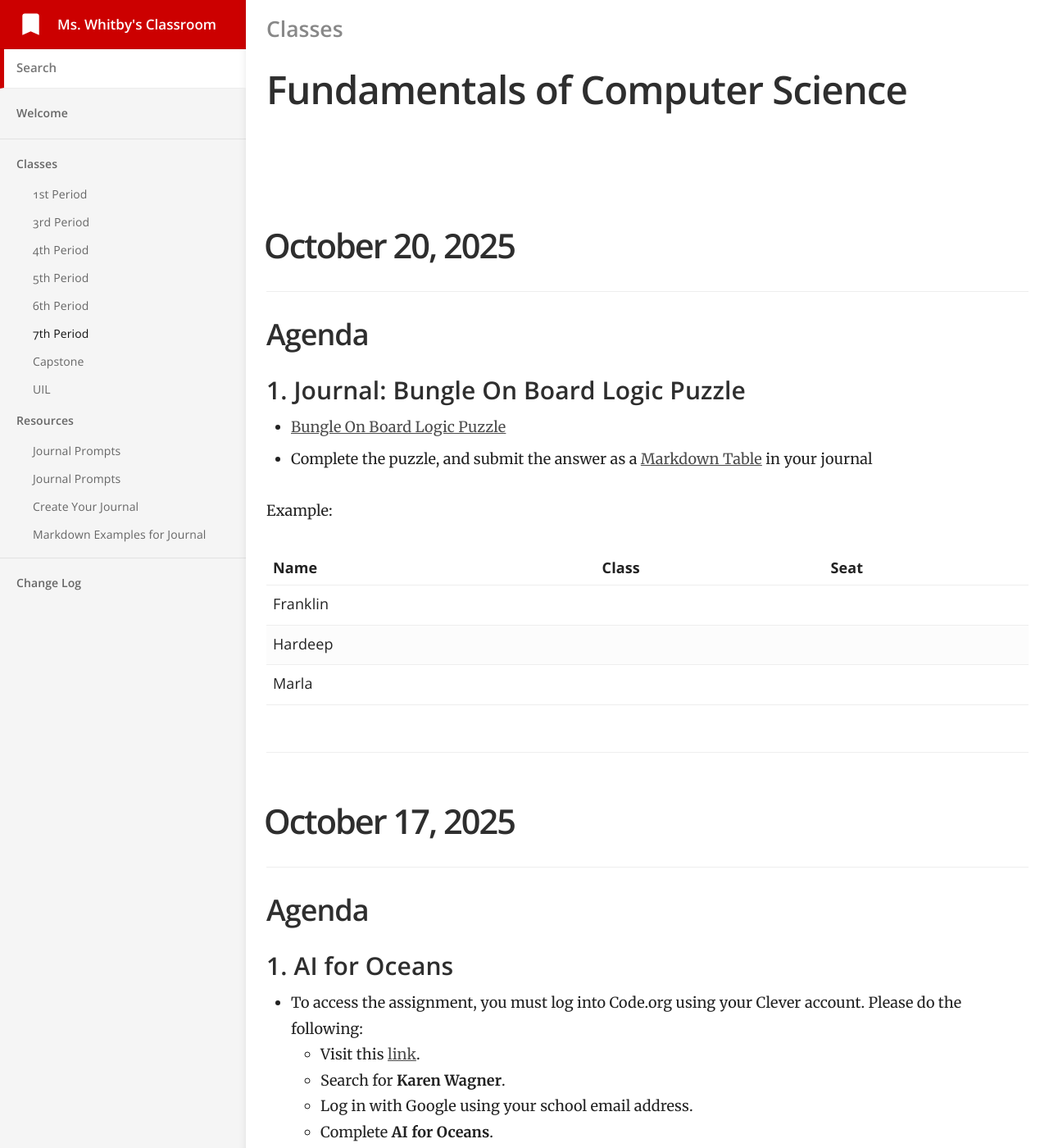
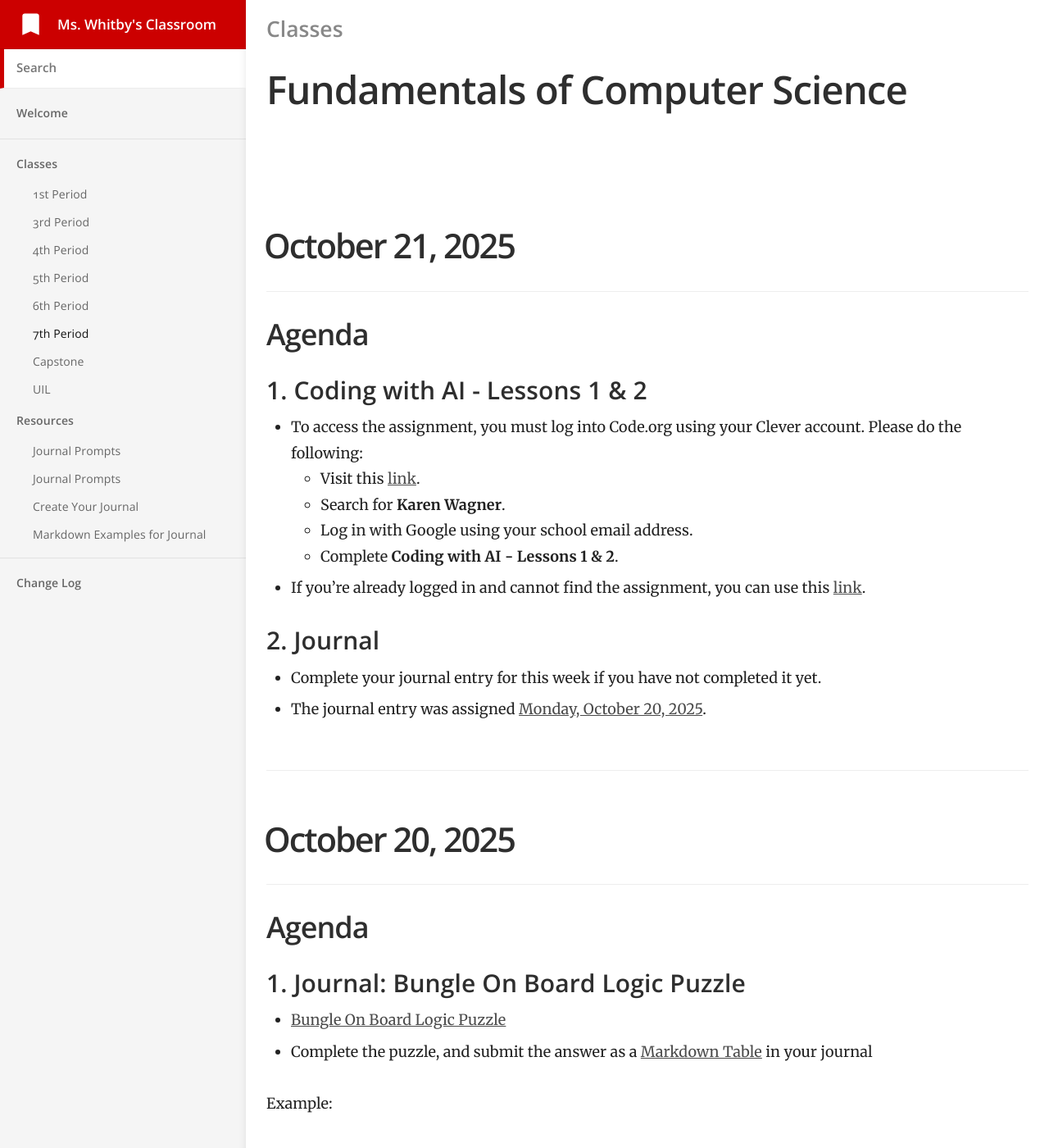
Before and after one commit to mswhitby/classroom, a Jekyll site: the page built from _docs/classes/7th.md, in a window 1280 px wide and 1400 px high. Shown: the whole window at 82% size. Built offline with Jekyll 4.4.1, drawn with Linux system fonts in a browser that asks for light colours.

Commit message:
Updated lessons

```diff
--- a/_docs/classes/7th.md
+++ b/_docs/classes/7th.md
@@ -4,6 +4,27 @@ subtitle: Fundamentals of Computer Science
 category: Classes
 order: 6
 ---
+
+# October 21, 2025
+
+## Agenda
+
+### 1. Coding with AI - Lessons 1 & 2
+
+- To access the assignment, you must log into Code.org using your Clever account. Please do the following:
+    - Visit this [link](https://clever.com/oauth/district-picker?client_id=2f27405716644a951b23&redirect_uri=https%3A%2F%2Fstudio.code.org%2Fusers%2Fauth%2Fclever%2Fcallback&response_type=code&state=ede33ff61289cf32708a0f54079cdd23e31d0b0a02b0e0e8).
+    - Search for **Karen Wagner**.
+    - Log in with Google using your school email address.
+    - Complete **Coding with AI - Lessons 1 & 2**.
+
+- If you're already logged in and cannot find the assignment, you can use this [link](https://studio.code.org/courses/coding-with-ai).
+
+### 2. Journal
+
+- Complete your journal entry for this week if you have not completed it yet.
+- The journal entry was assigned [Monday, October 20, 2025](https://github.com/mswhitby/WHSTechNotes/blob/main/journal.md#october-20-2025).
+
+----
 
 # October 20, 2025
 
```
Also changed, not shown: _docs/classes/3rd.md (+21 -0 lines).
